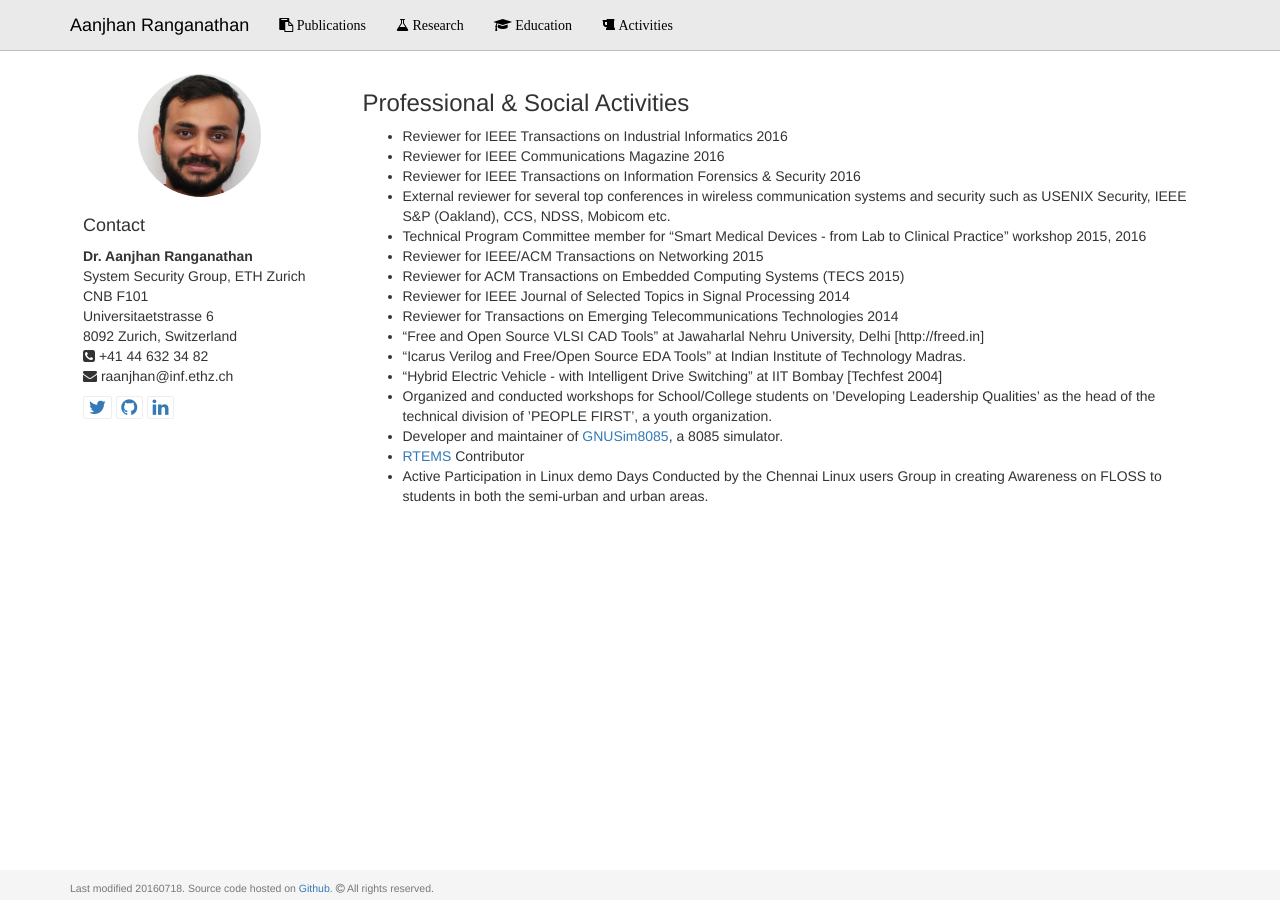
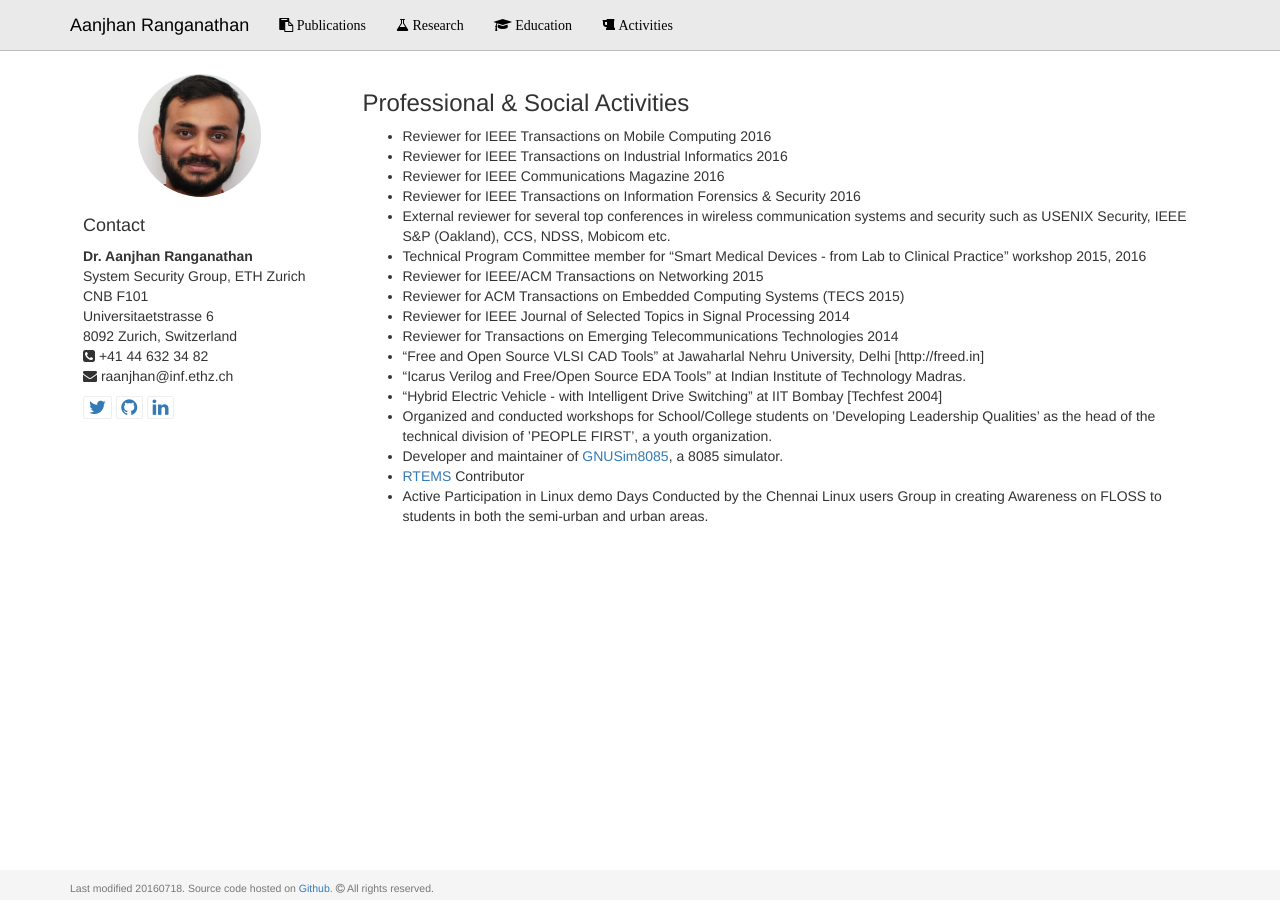
Before and after one commit to aanjhan/mywebsite, a Jekyll site: the page built from activities/index.md, in a window 1280 px wide. Built offline with Jekyll 4.4.1, drawn with Linux system fonts in a browser that asks for light colours; Markdown is read by kramdown in place of the engine named in the settings.

Commit message:
updated activitieS

```diff
--- a/activities/index.md
+++ b/activities/index.md
@@ -5,6 +5,7 @@ layout: default
 
 ### Professional & Social Activities
 
+- Reviewer for IEEE Transactions on Mobile Computing 2016
 - Reviewer for IEEE Transactions on Industrial Informatics 2016
 - Reviewer for IEEE Communications Magazine 2016
 - Reviewer for IEEE Transactions on Information Forensics & Security 2016
```
Also changed, not shown: 5 other files.
